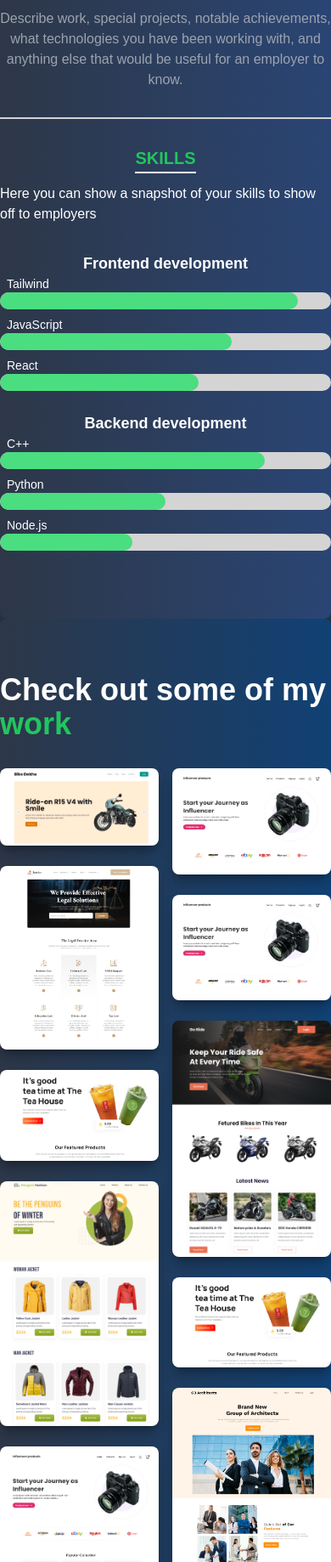
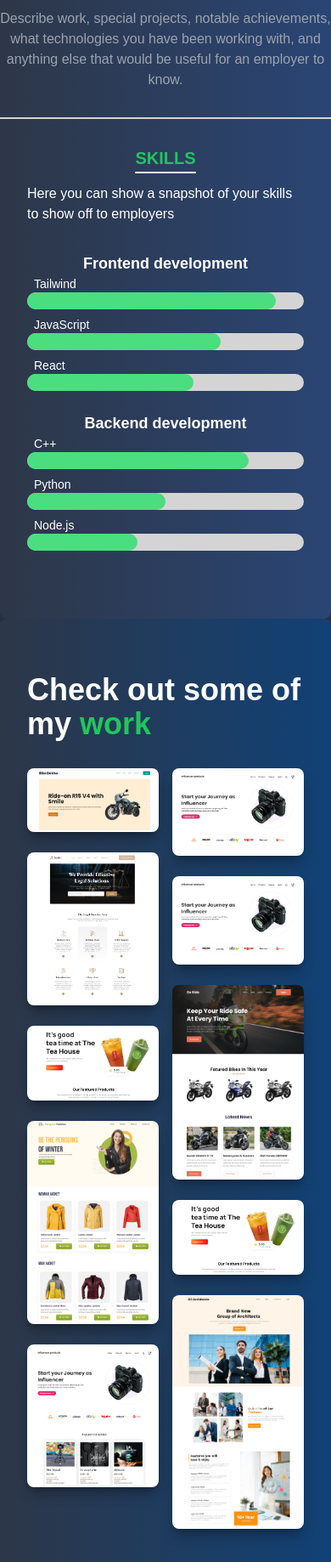
Before and after one commit to ROONEY07/Roney-Portfolio, a plain HTML site: page index.html in a window 390 px wide. Shown: the part 3040-4878 px from the top of the page at 85% size. Drawn offline with nearby package versions, Linux system fonts and the light colour scheme; files that its build step writes are made by us from their sources.

Commit message:
added responsiveness

```diff
--- a/index.html
+++ b/index.html
@@ -389,7 +389,7 @@
                                     </div>
                                 </div>
                             </div>
-                            <div class="grid grid-cols-1 gap-y-4 py-8 first:pt-0 last:pb-0  md:grid-cols-4">
+                            <div class="p-8 grid grid-cols-1 gap-y-4 py-8 first:pt-0 last:pb-0  md:grid-cols-4">
                                 <div class="col-span-1 flex justify-center md:justify-start">
                                     <div class="h-max relative">
                                         <h2 class="text-xl font-bold uppercase text-green-500">Skills</h2><span
@@ -450,7 +450,7 @@
              </section>
 
         <!-- Projects Section -->
-            <section class="w-full bg-gradient-to-r from-[#2d3748] to-[#114175] rounded-lg mx-auto shadow-lg pt-16 pb-20" id="Project">
+            <section class="w-full p-8 bg-gradient-to-r from-[#2d3748] to-[#114175] rounded-lg mx-auto shadow-lg pt-16 pb-20" id="Project">
                 <div class="mx-auto max-w-screen-lg">
                     <div class="flex flex-col gap-y-8">
                         <h2 class="self-center text-4xl font-bold text-white">Check out some of my <span class="text-green-500">work</span></h2>
```
